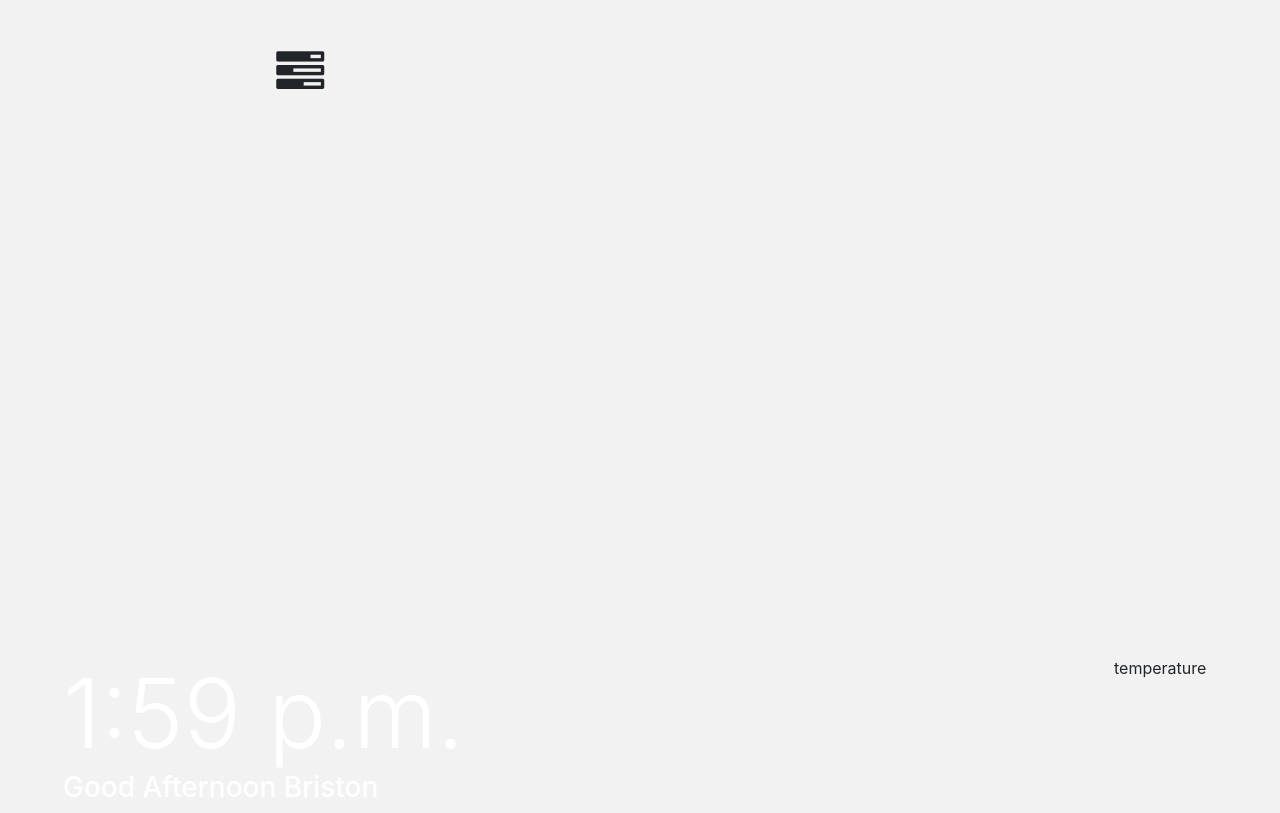
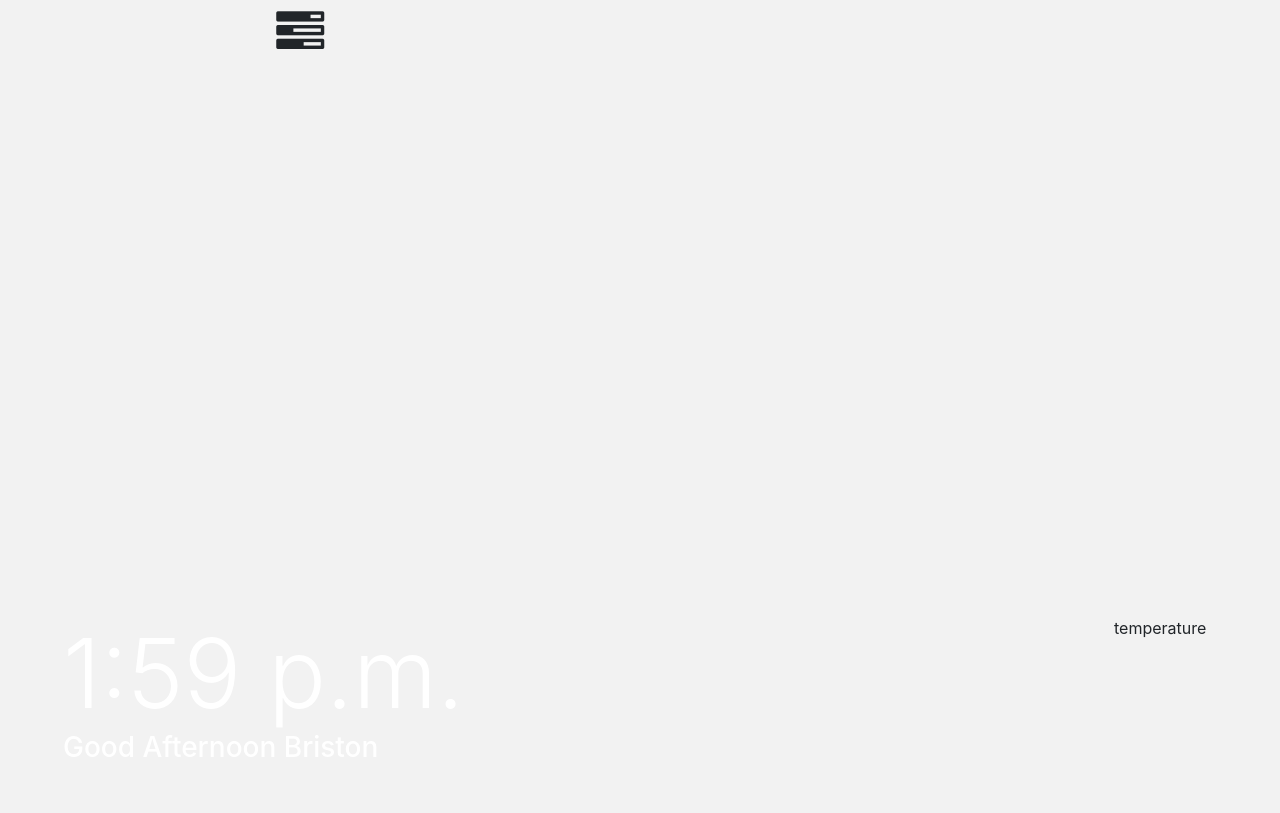
Before and after one commit to BristonLowell/midterm-inspire, a website with bundled scripts: page index.html in a window 1280 px wide. Built offline with nearby package versions, Linux system fonts and the light colour scheme; no server answers.

Commit message:
remove some top margin

```diff
--- a/index.html
+++ b/index.html
@@ -15,7 +15,7 @@
     <main class="container-fluid">
         <div class="row">
             <div class="col-2 offset-2">
-                <i class="fa fa-tasks fa-3x ml-5 mt-5" data-toggle="collapse" href="#collapseExample" role="button"
+                <i class="fa fa-tasks fa-3x ml-5 mt-2" data-toggle="collapse" href="#collapseExample" role="button"
                     aria-expanded="false" aria-controls="collapseExample">
                 </i>
             </div>
```
